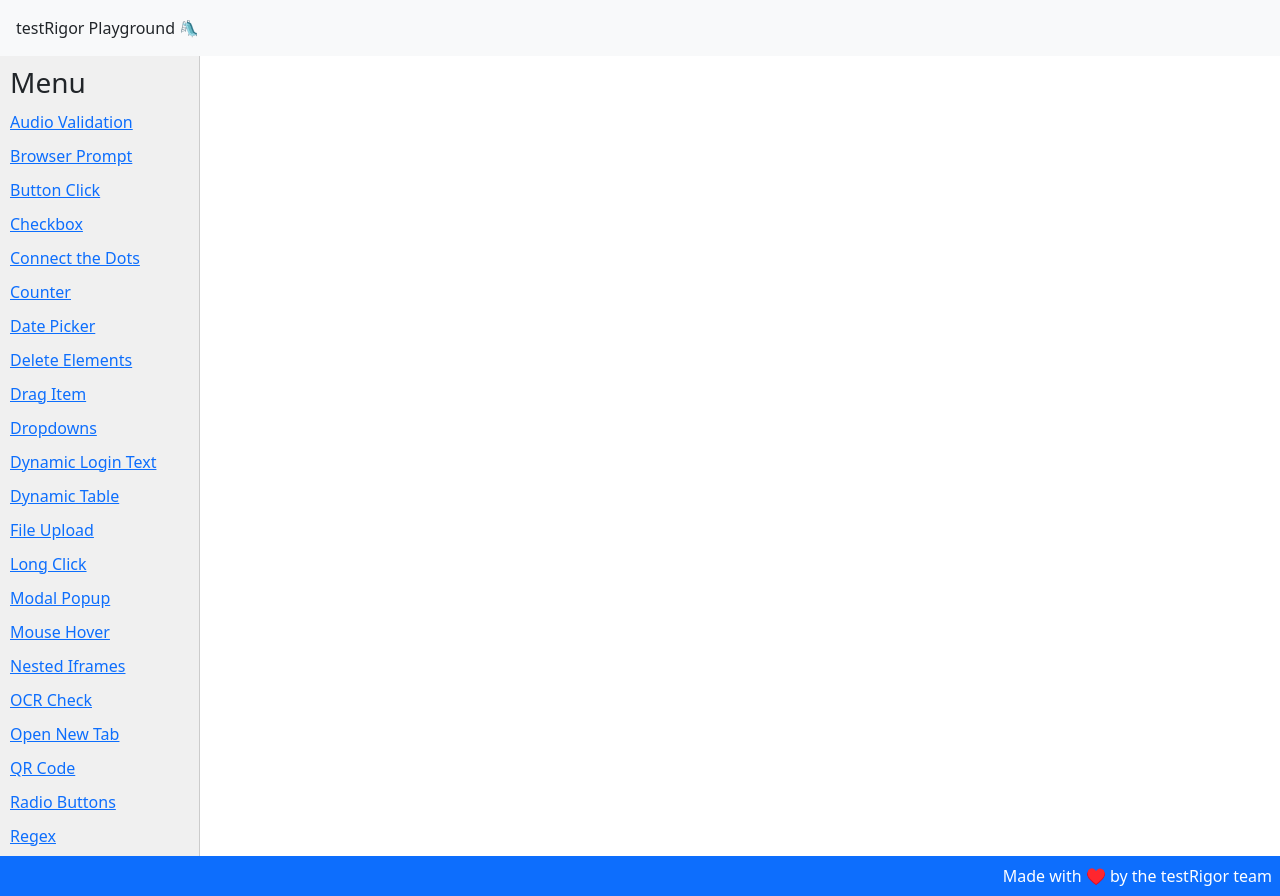
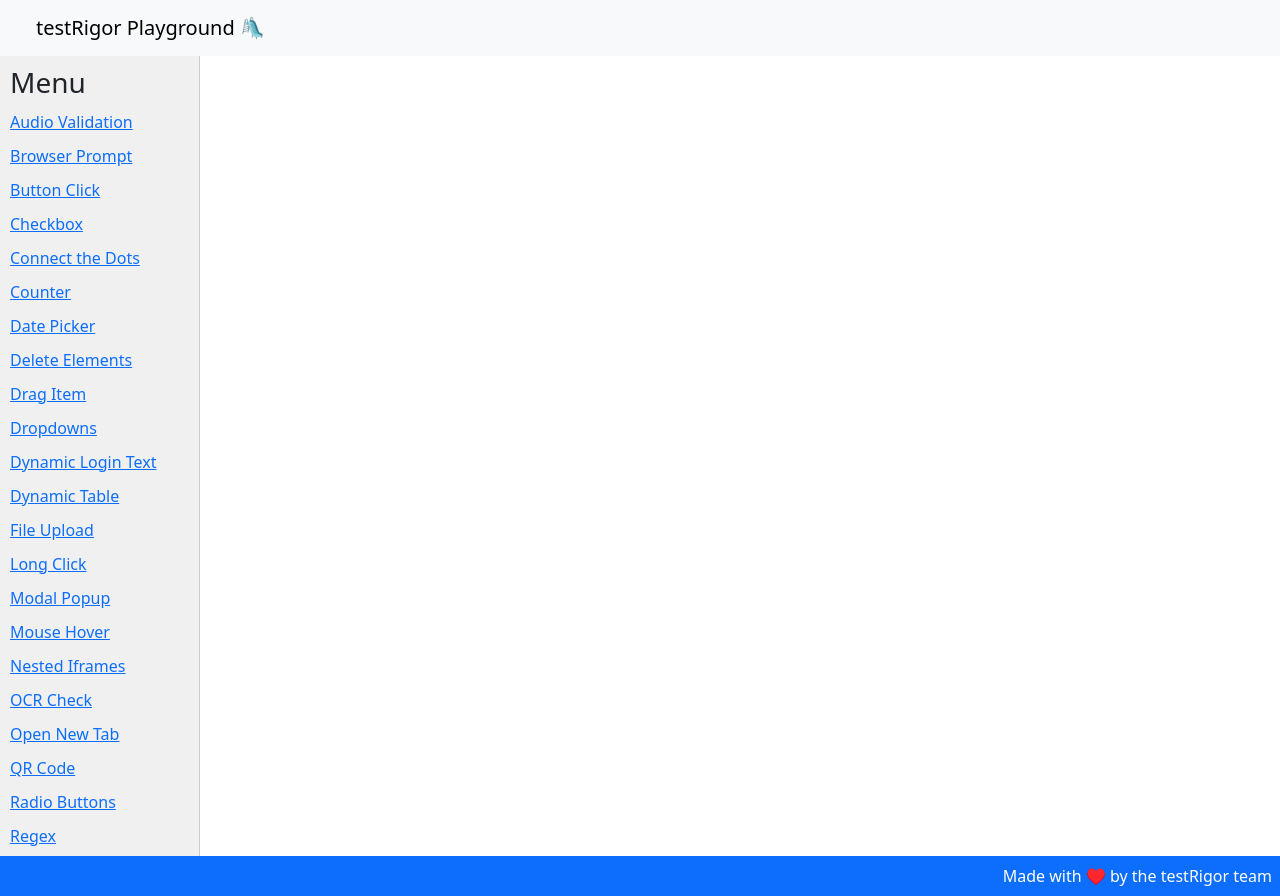
Before and after one commit to thiagonunes11/testRigorPlayground, a React (Create React App) app: page / in a window 1280 px wide. Built offline with nearby package versions, Linux system fonts and the light colour scheme.

Commit message:
Uses Navbar class on the header

```diff
--- a/src/components/Header.js
+++ b/src/components/Header.js
@@ -1,14 +1,13 @@
-import {Container, Row, Col, Stack, Image, Nav, NavLink} from "react-bootstrap"
+import {Container, Row, Col, Stack, Image, Nav, NavLink, Navbar} from "react-bootstrap"
 
 function Header(){
     return(
-        <header >
-            <Container fluid>
-                <Row className="bg-light text-dark p-3">
-                    testRigor Playground 🛝
-                </Row>
-
-            </Container>
+        <header>
+            <Navbar expand="lg" className="bg-body-tertiary">
+                <Container fluid>
+                    <Navbar.Brand href="/" className="mx-4">testRigor Playground 🛝</Navbar.Brand>
+                </Container>
+            </Navbar>
 
         </header>
     )
```
